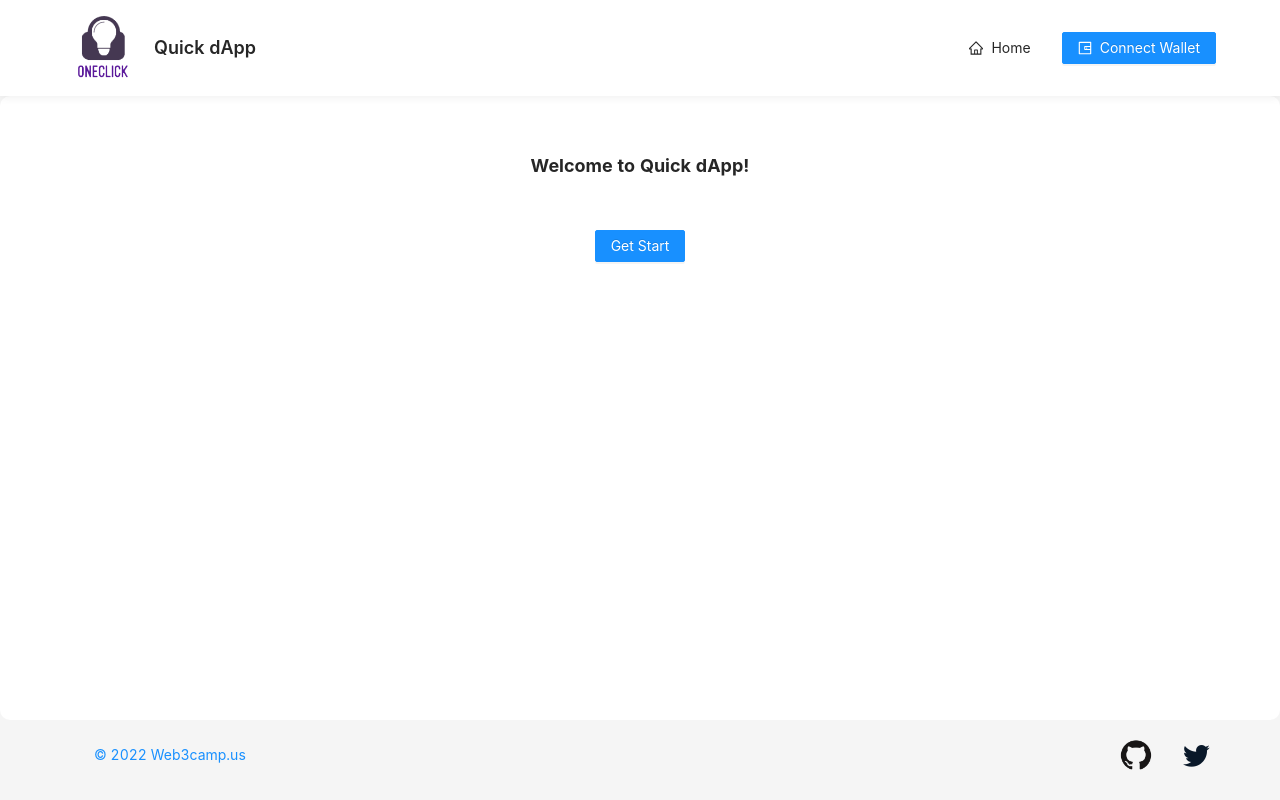
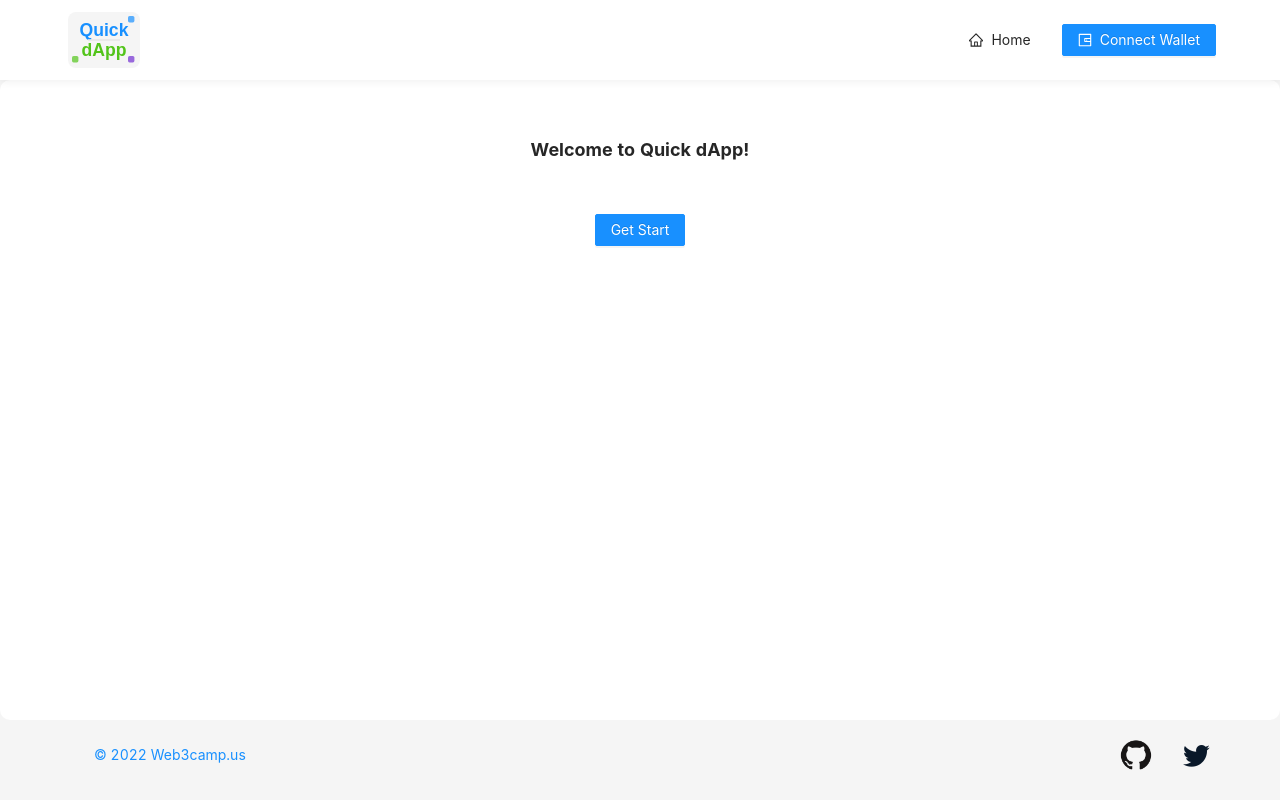
Before and after one commit to Web3Camp-Labs/quick-dapp, a React (Create React App) app: page /detail#/home in a window 1280 px wide. Built offline with nearby package versions, Linux system fonts and the light colour scheme.

Commit message:
fix: update logo

```diff
--- a/src/components/Header.jsx
+++ b/src/components/Header.jsx
@@ -3,7 +3,7 @@ import { WalletOutlined, DisconnectOutlined, CopyOutlined, HomeOutlined } from '
 import { useState, useEffect } from 'react';
 import styled from 'styled-components';
 import { useNavigate } from 'react-router-dom';
-import logo from '../res/quick-dapp.png';
+import logo from '../res/logo.svg';
 import { useDappContext } from '../store/contextProvider';
 import { ethers } from 'ethers';
 
@@ -43,14 +43,7 @@ const Logo = styled.div`
     }
 `;
 
-const LogoText = styled(Typography.Title)`
-    margin: 0 0 0 10px !important;
-    font-size: 18px !important;
 
-    @media (max-width: 768px) {
-        font-size: 16px !important;
-    }
-`;
 
 const AccountDisplay = styled.div`
     display: flex;
@@ -299,7 +292,6 @@ export default function Header() {
         <HeaderTop>
             <Logo onClick={backToHome}>
                 <img src={logo} alt="Quick dApp Logo" />
-                <LogoText level={4}>Quick dApp</LogoText>
             </Logo>
 
             <HeaderActions>
```
Also changed, not shown: src/res/logo.svg (added).
